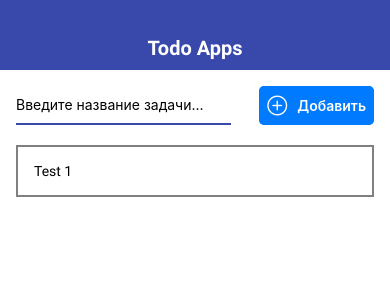
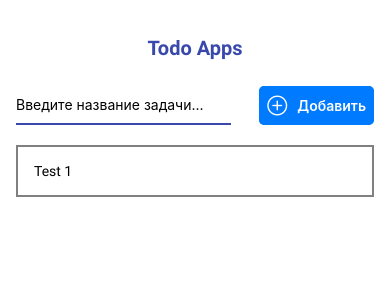
Before and after one commit to besrezen90/native-todos-app, a React Native app: screen / in a window 390 px wide. Shown: the top 300 px of the page. Built offline with nearby package versions, Linux system fonts and the light colour scheme.

Commit message:
add style from android & ios

```diff
--- a/src/components/Navbar.js
+++ b/src/components/Navbar.js
@@ -1,11 +1,19 @@
 import React from "react";
-import { View, StyleSheet } from "react-native";
+import { View, StyleSheet, Platform } from "react-native";
 import { THEME } from "../theme";
 import { AppTextBold } from "./ui/AppTextBold";
 
 export const Navbar = ({ title }) => {
   return (
-    <View style={styles.navbar}>
+    <View
+      style={{
+        ...styles.navbar,
+        ...Platform.select({
+          ios: styles.navbarIos,
+          android: styles.navbarAndroid
+        })
+      }}
+    >
       <AppTextBold style={styles.text}>{title}</AppTextBold>
     </View>
   );
@@ -14,13 +22,19 @@ export const Navbar = ({ title }) => {
 const styles = StyleSheet.create({
   navbar: {
     height: 70,
-    backgroundColor: THEME.MAIN_COLOR,
     justifyContent: "flex-end",
     alignItems: "center",
     paddingBottom: 10
   },
+  navbarAndroid: {
+    backgroundColor: THEME.MAIN_COLOR
+  },
+  navbarIos: {
+    borderBottomColor: THEME.MAIN_COLOR,
+    borderBottomWidth: 1
+  },
   text: {
-    color: "#fff",
+    color: Platform.OS === "android" ? "#fff" : THEME.MAIN_COLOR,
     fontSize: 20
   }
 });
--- a/src/components/ui/AppButton.js
+++ b/src/components/ui/AppButton.js
@@ -1,15 +1,17 @@
 import React from "react";
-import { View, StyleSheet, TouchableOpacity } from "react-native";
+import { View, StyleSheet, TouchableOpacity, TouchableNativeFeedback, Platform } from "react-native";
 import { AppText } from "./AppText";
 import { THEME } from "../../theme";
 
 export const AppButton = ({ onPress, children, color = THEME.MAIN_COLOR }) => {
+  const Wrapper = Platform.OS === "android" ? TouchableNativeFeedback : TouchableOpacity;
+
   return (
-    <TouchableOpacity onPress={onPress} activeOpacity={0.7}>
+    <Wrapper onPress={onPress} activeOpacity={0.7}>
       <View style={{ ...styles.button, backgroundColor: color }}>
         <AppText style={styles.text}>{children}</AppText>
       </View>
-    </TouchableOpacity>
+    </Wrapper>
   );
 };
 
--- a/src/screens/TodoScreen.js
+++ b/src/screens/TodoScreen.js
@@ -1,5 +1,5 @@
 import React, { useState } from "react";
-import { StyleSheet, View } from "react-native";
+import { StyleSheet, View, Dimensions } from "react-native";
 import { AntDesign, FontAwesome } from "@expo/vector-icons";
 import { AppCard } from "../components/ui/AppCard";
 import { THEME } from "../theme";
@@ -46,7 +46,7 @@ const styles = StyleSheet.create({
     justifyContent: "space-between"
   },
   button: {
-    width: "40%"
+    width: Dimensions.get("window").width / 3
   },
   card: {
     marginBottom: 20
```
